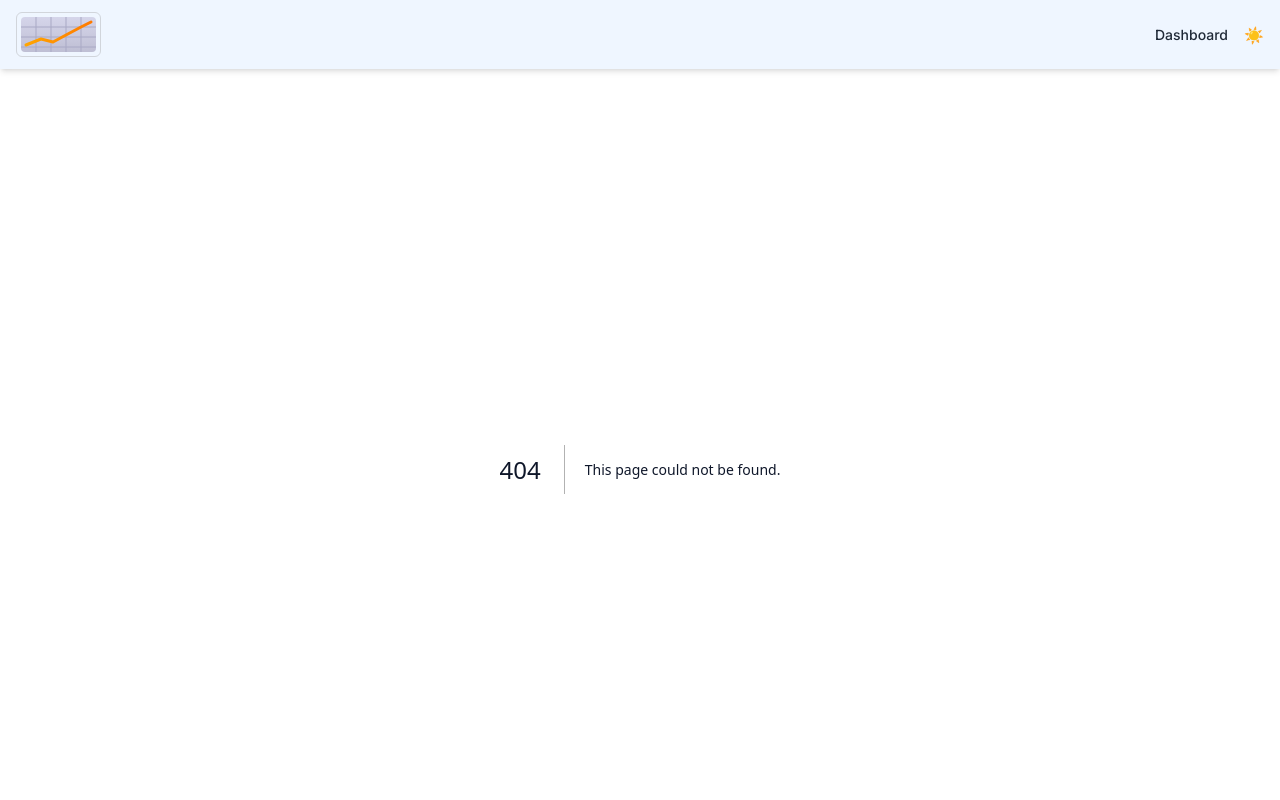
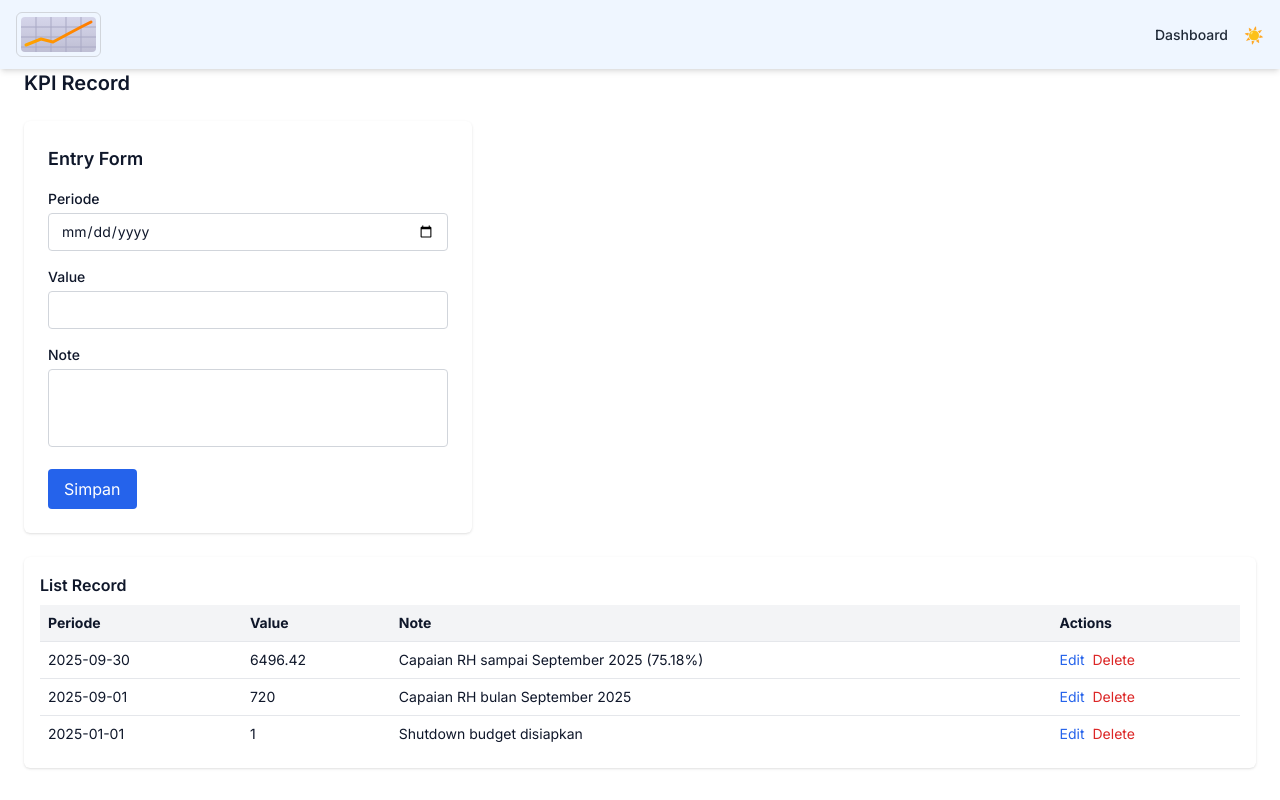
Before and after one commit to slametsampon/metricube, a Next.js app: page /dashboard/kpi-record in a window 1280 px wide. Before the commit this address had no page. Shown: the top 800 px of the page. Built offline with nearby package versions, Linux system fonts and the light colour scheme.

Commit message:
working for entry-form

```diff
--- /dev/null
+++ b/src/app/dashboard/kpi-record/page.tsx
@@ -0,0 +1,112 @@
+// src/app/dashboard/kpi-record/page.tsx
+
+'use client';
+
+import { useEffect, useState } from 'react';
+import { getKpiRecords } from '@/services/kpiRecordService';
+import type { KpiRecord } from '@/models/kpiRecord';
+
+export default function KPIRecordPage() {
+  const [records, setRecords] = useState<KpiRecord[]>([]);
+  const [loading, setLoading] = useState(true);
+  const [error, setError] = useState<string | null>(null);
+
+  useEffect(() => {
+    async function fetchRecords() {
+      try {
+        const data = await getKpiRecords();
+        setRecords(data);
+      } catch (err) {
+        setError('Gagal memuat data KPI Records');
+        console.error(err);
+      } finally {
+        setLoading(false);
+      }
+    }
+    fetchRecords();
+  }, []);
+
+  return (
+    <div className="space-y-6">
+      <h1 className="text-xl font-semibold">KPI Record</h1>
+
+      {/* Form Create/Edit */}
+      <div className="bg-white p-6 rounded-md shadow space-y-4 max-w-md">
+        <h2 className="text-lg font-semibold mb-2">Entry Form</h2>
+        <form className="space-y-4">
+          <div>
+            <label className="block text-sm font-medium mb-1">Periode</label>
+            <input
+              type="date"
+              name="periode"
+              className="w-full border border-gray-300 rounded px-3 py-2 text-sm focus:outline-none focus:ring-2 focus:ring-blue-500"
+            />
+          </div>
+
+          <div>
+            <label className="block text-sm font-medium mb-1">Value</label>
+            <input
+              type="number"
+              name="value"
+              className="w-full border border-gray-300 rounded px-3 py-2 text-sm focus:outline-none focus:ring-2 focus:ring-blue-500"
+            />
+          </div>
+
+          <div>
+            <label className="block text-sm font-medium mb-1">Note</label>
+            <textarea
+              name="note"
+              className="w-full border border-gray-300 rounded px-3 py-2 text-sm resize-none focus:outline-none focus:ring-2 focus:ring-blue-500"
+              rows={3}
+            />
+          </div>
+
+          <button
+            type="submit"
+            className="inline-block px-4 py-2 bg-blue-600 text-white rounded hover:bg-blue-700 transition"
+          >
+            Simpan
+          </button>
+        </form>
+      </div>
+
+      {/* List Entries */}
+      <div className="bg-white p-4 rounded-md shadow">
+        <h2 className="text-md font-semibold mb-2">List Record</h2>
+
+        {loading && <p>Loading...</p>}
+        {error && <p className="text-red-600">{error}</p>}
+
+        {!loading && !error && (
+          <table className="w-full table-auto text-sm">
+            <thead>
+              <tr className="bg-gray-100">
+                <th className="p-2 text-left">Periode</th>
+                <th className="p-2 text-left">Value</th>
+                <th className="p-2 text-left">Note</th>
+                <th className="p-2 text-left">Actions</th>
+              </tr>
+            </thead>
+            <tbody>
+              {records.map((rec) => (
+                <tr key={rec.id} className="border-t">
+                  <td className="p-2">{rec.periode}</td>
+                  <td className="p-2">{rec.value}</td>
+                  <td className="p-2">{rec.note}</td>
+                  <td className="p-2">
+                    <button className="text-blue-600 hover:underline mr-2">
+                      Edit
+                    </button>
+                    <button className="text-red-600 hover:underline">
+                      Delete
+                    </button>
+                  </td>
+                </tr>
+              ))}
+            </tbody>
+          </table>
+        )}
+      </div>
+    </div>
+  );
+}
--- a/src/components/Sidebar.tsx
+++ b/src/components/Sidebar.tsx
@@ -8,17 +8,28 @@ import { Bars3Icon, XMarkIcon } from '@heroicons/react/24/outline';
 import { AnimatePresence, motion } from 'framer-motion';
 
 const menuItems = [
-  { label: 'KPI - Record', href: '/dashboard/kpi-record' },
-  { label: 'Disturbance', href: '/dashboard/disturbance' },
-  { label: 'OPEX', href: '/dashboard/opex' },
+  { label: 'KPI Record', href: '/dashboard/kpi-record' },
+  { label: 'KPI Target', href: '/dashboard/kpi-target' },
+  { label: 'KPI Forecast', href: '/dashboard/kpi-forecast' },
+  { label: 'Disturbance Log', href: '/dashboard/disturbance-log' },
+  { label: 'Disturbance Sources', href: '/dashboard/disturbance-sources' },
+  { label: 'Departments', href: '/dashboard/departments' },
+  { label: 'Units', href: '/dashboard/units' },
+  { label: 'KPI Master', href: '/dashboard/kpi' },
+  { label: 'KPI Target Annual', href: '/dashboard/kpi-target-annual' },
 ];
 
 const entryForms = [
-  { label: 'KPI - Annual', href: '/dashboard/kpi-annual' },
-  { label: 'KPI', href: '/dashboard/kpi' },
-  { label: 'Disturbance', href: '/dashboard/entry-disturbance' },
-  { label: 'OPEX', href: '/dashboard/entry-opex' },
-  { label: 'CAPEX Expenses', href: '/dashboard/entry-capex' },
+  { label: 'New KPI', href: '/dashboard/kpi/new' },
+  { label: 'New KPI Record', href: '/dashboard/entry/kpi-record' },
+  { label: 'New KPI Forecast', href: '/dashboard/entry/kpi-forecast' },
+  { label: 'New Disturbance Log', href: '/dashboard/entry/disturbance-log' },
+  {
+    label: 'New Disturbance Source',
+    href: '/dashboard/entry/disturbance-sources',
+  },
+  { label: 'New Department', href: '/dashboard/departments/new' },
+  { label: 'New Unit', href: '/dashboard/units/new' },
 ];
 
 export default function Sidebar() {
@@ -88,7 +99,7 @@ function SidebarContent({ onLinkClick }: { onLinkClick: () => void }) {
     <div className="space-y-6">
       <div>
         <h2 className="text-sm font-semibold text-gray-500 uppercase mb-2">
-          Sub Menu
+          Data View
         </h2>
         <ul className="space-y-2">
           {menuItems.map((item) => (
@@ -109,7 +120,7 @@ function SidebarContent({ onLinkClick }: { onLinkClick: () => void }) {
 
       <div>
         <h2 className="text-sm font-semibold text-gray-500 uppercase mb-2">
-          Entry Form
+          Entry Forms
         </h2>
         <ul className="space-y-2">
           {entryForms.map((item) => (
```
